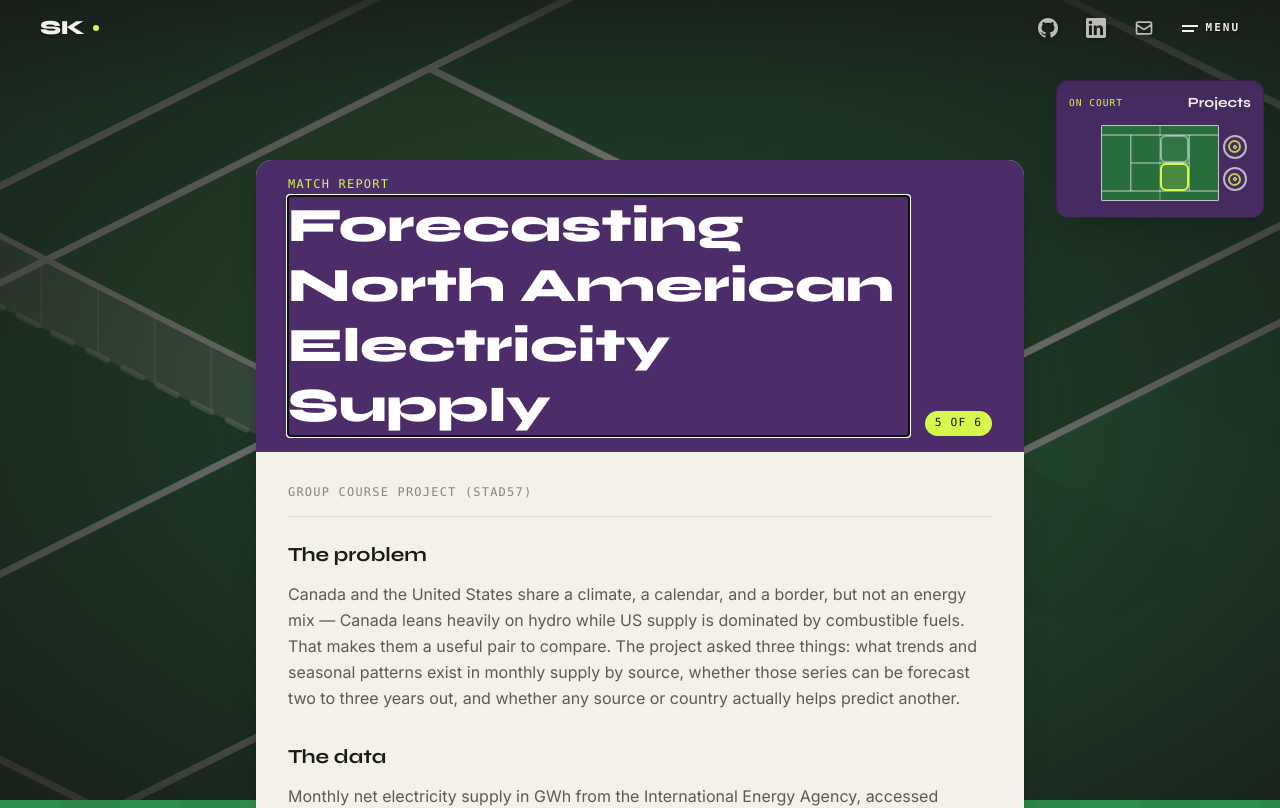
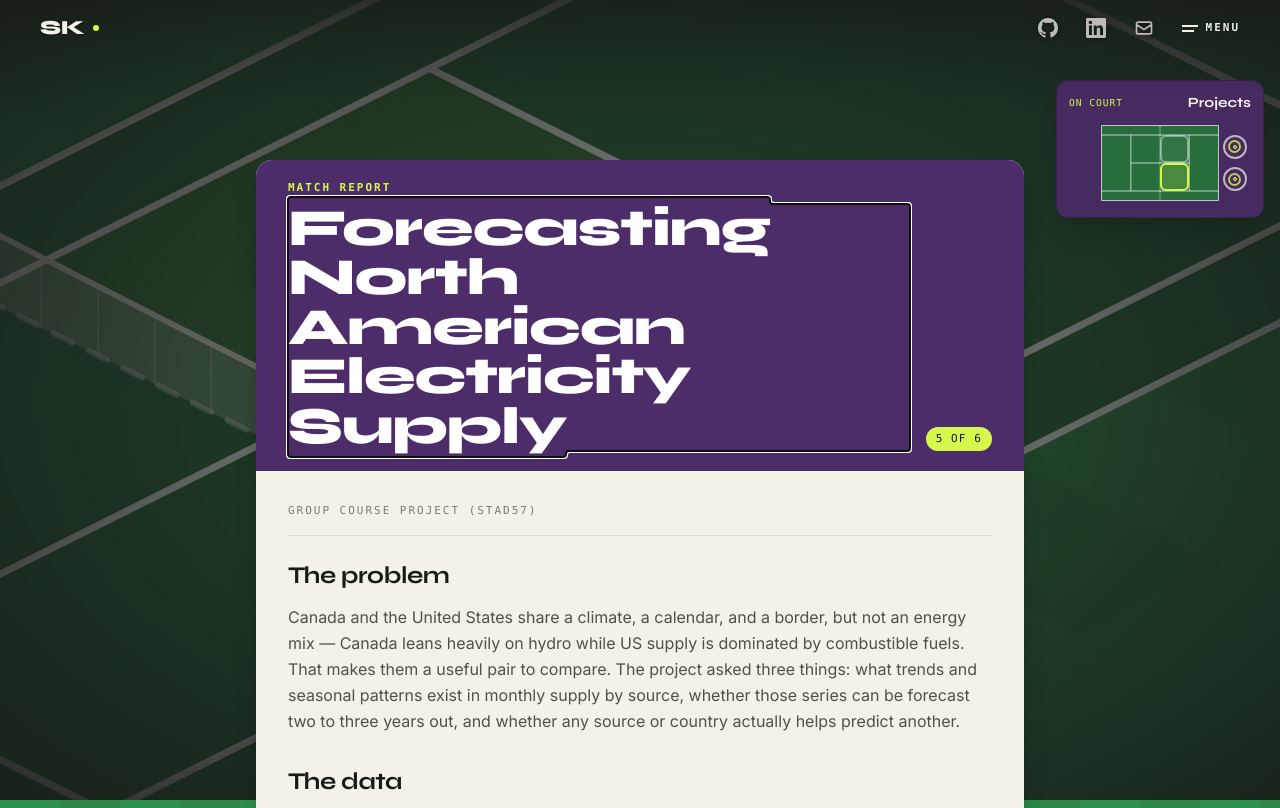
Before and after one commit to smarthkaul/smarthkaul.github.io, a React (Vite) app in the folder website/: page /projects/energy-forecasting in a window 1280 px wide. Shown: the top 808 px of the page. Built offline with nearby package versions, Linux system fonts and the light colour scheme.

Commit message:
Tighten the type scale for a clearer display/heading/body/label hierarchy

```diff
--- a/website/src/components/About.jsx
+++ b/website/src/components/About.jsx
@@ -38,17 +38,17 @@ const About = () => {
               height="800"
               className="w-28 h-28 sm:w-32 sm:h-32 rounded-full object-cover shrink-0 ring-4 ring-ball/70 shadow-md"
             />
-            <p className="text-charcoal text-xl sm:text-2xl font-light leading-relaxed">
+            <p className="text-charcoal text-xl sm:text-2xl font-medium tracking-tight leading-snug">
               I&apos;m a 2026 Statistics graduate of the University of Toronto, out of the
               Statistical Machine Learning and Data Mining specialist program.
             </p>
           </div>
-          <p className="text-charcoal/70 text-base leading-relaxed mb-4">
+          <p className="text-charcoal/75 text-base leading-relaxed mb-4">
             I like building products that solve real problems, and I like doing that
             through technology and data. The part I enjoy most is digging into the numbers
             until they say something useful about what to build next.
           </p>
-          <p className="text-charcoal/70 text-base leading-relaxed mb-8">
+          <p className="text-charcoal/75 text-base leading-relaxed mb-8">
             Outside of work I play and watch a lot of tennis, I&apos;m learning the guitar,
             and I&apos;ll happily drive out to the cinema to catch the latest movie.
           </p>
--- a/website/src/components/Contact.jsx
+++ b/website/src/components/Contact.jsx
@@ -13,7 +13,7 @@ const Contact = () => {
           title="Let's work together."
           headerRight={<Badge tone="ball">Match Point</Badge>}
         >
-          <p className="text-charcoal/70 text-lg leading-relaxed mb-8 max-w-md">
+          <p className="text-charcoal/75 text-lg leading-relaxed mb-8 max-w-md">
             I graduated from the University of Toronto in 2026 and I&apos;m looking for
             full-time roles in machine learning and data science. If you have a role, a
             problem you&apos;re stuck on, or just want to talk — return serve.
@@ -23,12 +23,12 @@ const Contact = () => {
             href="mailto:kaul.smarth02@gmail.com"
             target="_blank"
             rel="noopener noreferrer"
-            className="inline-flex items-center gap-3 bg-wimbledon hover:bg-grass text-white font-display font-bold px-6 py-4 rounded-xl transition-colors mb-3"
+            className="inline-flex items-center gap-3 bg-wimbledon hover:bg-grass text-white font-display font-bold text-lg tracking-display px-6 py-4 rounded-xl transition-colors mb-3"
           >
             <span>Return serve</span>
             <span aria-hidden="true">&rarr;</span>
           </a>
-          <p className="font-mono text-xs text-charcoal/50 break-all">
+          <p className="font-mono text-label tracking-wide text-charcoal/55 break-all">
             kaul.smarth02@gmail.com
           </p>
         </StatCard>
--- a/website/src/components/ProjectDetail.jsx
+++ b/website/src/components/ProjectDetail.jsx
@@ -10,14 +10,14 @@ import ActionLink from "./broadcast/ActionLink";
 
 const DetailSection = ({ section }) => (
   <div className="mb-8">
-    <h3 className="font-display font-bold text-charcoal text-xl mb-3">
+    <h3 className="font-display font-bold text-charcoal text-xl sm:text-2xl tracking-display leading-tight mb-3">
       {section.heading}
     </h3>
     {section.body && (
-      <p className="text-charcoal/70 leading-relaxed">{section.body}</p>
+      <p className="text-charcoal/75 leading-relaxed">{section.body}</p>
     )}
     {section.items && (
-      <ol className="list-decimal pl-5 space-y-3 text-charcoal/70 leading-relaxed">
+      <ol className="list-decimal pl-5 space-y-3 text-charcoal/75 leading-relaxed">
         {section.items.map((item) => (
           <li key={item}>{item}</li>
         ))}
@@ -47,7 +47,7 @@ const ProjectDetail = ({ slug }) => {
         >
           {/* Collaborative projects say so up front, before any claim is made. */}
           {project.team && (
-            <p className="font-mono text-xs uppercase tracking-widest text-charcoal/50 border-b border-charcoal/10 pb-4 mb-6">
+            <p className="font-mono text-label uppercase tracking-eyebrow text-charcoal/55 border-b border-charcoal/10 pb-4 mb-6">
               {project.team}
             </p>
           )}
@@ -68,7 +68,7 @@ const ProjectDetail = ({ slug }) => {
           {detail.results && <StatList items={detail.results} className="mb-4" />}
 
           {detail.resultsNote && (
-            <p className="text-charcoal/70 text-sm leading-relaxed mb-8">
+            <p className="text-charcoal/75 text-[0.9375rem] leading-relaxed mb-8">
               {detail.resultsNote}
             </p>
           )}
--- a/website/src/components/Projects.jsx
+++ b/website/src/components/Projects.jsx
@@ -11,21 +11,21 @@ const ProjectCard = ({ project }) => (
   <StatCard broadcast="Highlight Reel" headerRight={<Badge tone="ball">Replay</Badge>}>
     <div className="flex items-start justify-between gap-4 mb-4">
       <h3
-        className="font-display font-extrabold text-charcoal leading-tight"
-        style={{ fontSize: "clamp(1.4rem, 3.5vw, 2rem)" }}
+        className="font-display font-extrabold text-charcoal tracking-display leading-[1.05]"
+        style={{ fontSize: "clamp(1.5rem, 3.5vw, 2.125rem)" }}
       >
         {project.title}
       </h3>
       <div className="text-right shrink-0">
-        <div className="font-mono font-bold text-charcoal text-2xl leading-none">
+        <div className="font-mono font-bold tabular-nums text-charcoal text-2xl leading-none">
           {project.hero}
         </div>
-        <div className="font-mono text-[0.6rem] uppercase tracking-widest text-charcoal/50 mt-1">
+        <div className="font-mono text-label uppercase tracking-eyebrow text-charcoal/55 mt-1.5">
           {project.heroLabel}
         </div>
       </div>
     </div>
-    <p className="text-charcoal/70 leading-relaxed mb-5">{project.description}</p>
+    <p className="text-charcoal/75 leading-relaxed mb-5">{project.description}</p>
     <div className="flex flex-wrap gap-2 mb-5">
       {project.tech.map((t) => (
         <Badge key={t} tone="outline">
@@ -81,7 +81,7 @@ const Projects = () => {
       <section id="projects" className="px-6 sm:px-12 lg:px-24 py-16">
         <div ref={ref} className={`max-w-3xl mx-auto reveal ${visible ? "visible" : ""}`}>
           <h2 className="sr-only">Projects</h2>
-          <p className="font-mono text-cream text-xs uppercase tracking-widest mb-4">
+          <p className="font-mono text-cream text-label font-semibold uppercase tracking-eyebrow text-shadow-broadcast mb-4">
             Highlight Reel
           </p>
           <div className="grid grid-cols-1 gap-6">
--- a/website/src/components/broadcast/Badge.jsx
+++ b/website/src/components/broadcast/Badge.jsx
@@ -6,7 +6,7 @@ const TONES = {
 
 const Badge = ({ children, tone = "ball", className = "" }) => (
   <span
-    className={`inline-flex items-center font-mono text-[0.7rem] uppercase tracking-widest px-2.5 py-1 rounded-full ${TONES[tone]} ${className}`}
+    className={`inline-flex items-center font-mono text-label font-medium uppercase tracking-widest px-2.5 py-1 rounded-full ${TONES[tone]} ${className}`}
   >
     {children}
   </span>
--- a/website/src/components/broadcast/StatCard.jsx
+++ b/website/src/components/broadcast/StatCard.jsx
@@ -6,17 +6,17 @@ const StatCard = ({ broadcast, title, headerRight, id, className = "", children
       className={`bg-cream text-charcoal rounded-2xl overflow-hidden shadow-xl shadow-black/25 ${className}`}
     >
       {hasHeader && (
-        <div className="bg-wimbledon px-6 sm:px-8 py-4 flex items-end justify-between gap-4">
+        <div className="bg-wimbledon px-6 sm:px-8 py-5 flex items-end justify-between gap-4">
           <div className="min-w-0">
             {broadcast && (
-              <p className="font-mono text-ball text-xs uppercase tracking-widest">
+              <p className="font-mono text-ball text-label font-semibold uppercase tracking-eyebrow">
                 {broadcast}
               </p>
             )}
             {title && (
               <h2
-                className="font-display font-extrabold text-white leading-tight mt-1"
-                style={{ fontSize: "clamp(1.75rem, 4vw, 3rem)" }}
+                className="font-display font-extrabold text-white tracking-display leading-[0.95] mt-2"
+                style={{ fontSize: "clamp(2rem, 4.5vw, 3.25rem)" }}
               >
                 {title}
               </h2>
```
Also changed, not shown: website/src/components/Experience.jsx (+6 -6 lines).
